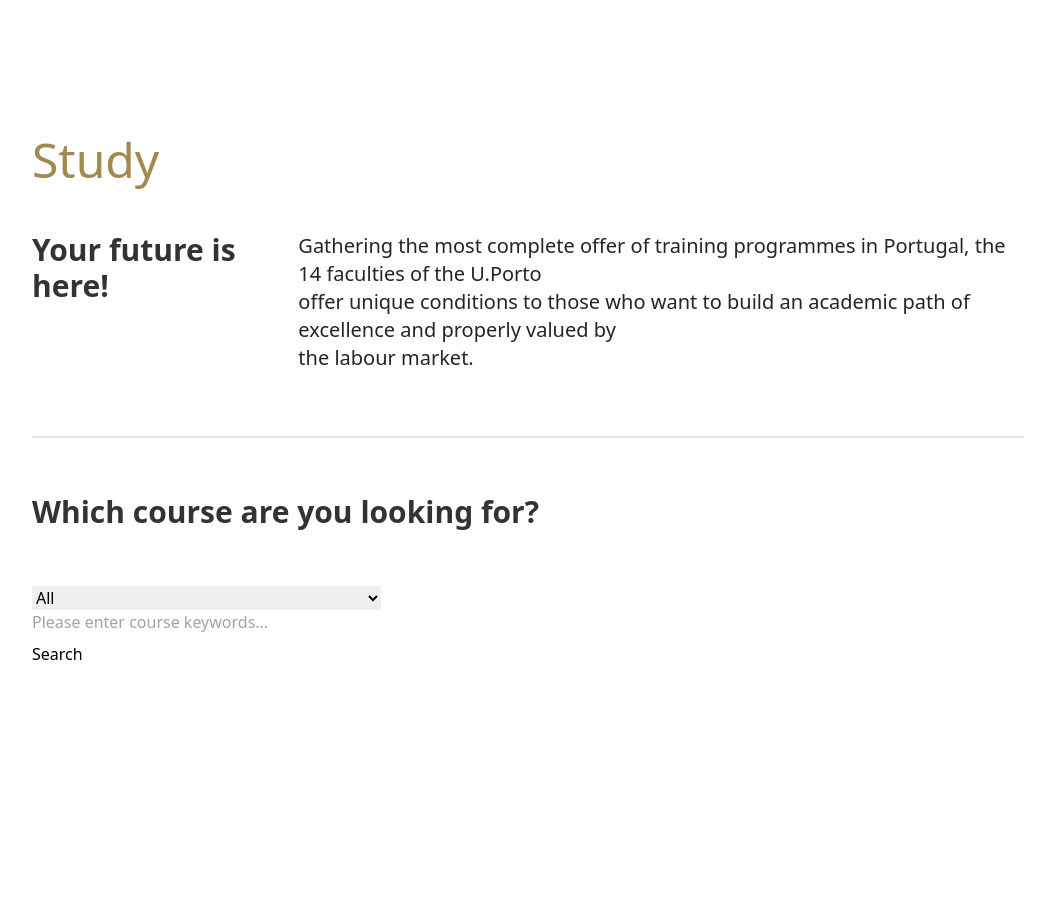
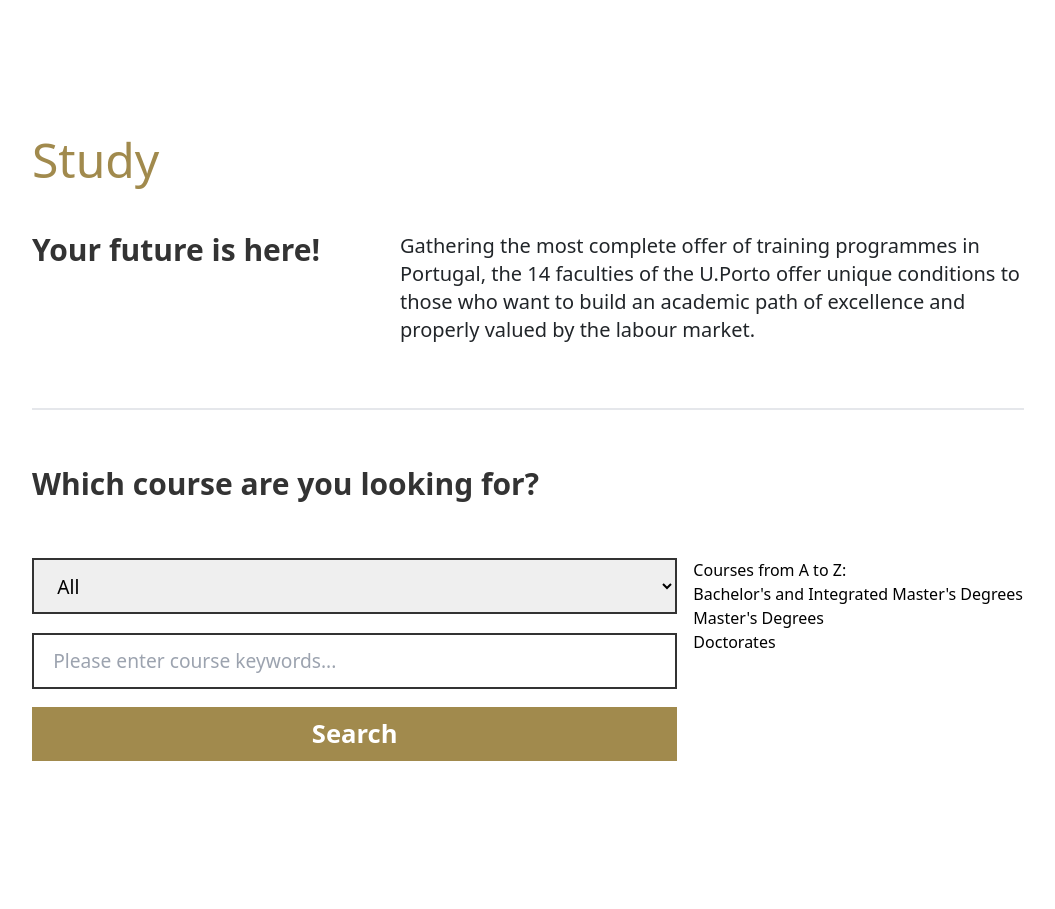
Before and after one commit to josueahadi/TheGymGate2, a website built with Vite: page src/index.html in a window 1280 px wide. Shown: the part 712-1621 px from the top of the page, without its empty margins (112-1167 px from the left). Before the commit the page ends 1594 px from the top, so only its background shows below. Built offline with nearby package versions, Linux system fonts and the light colour scheme; files whose address does not match are found by name.

Commit message:
feat: complete courses section

```diff
--- a/src/index.html
+++ b/src/index.html
@@ -1,5 +1,6 @@
 <!DOCTYPE html>
 <html lang="en">
+
 <head>
     <meta charset="UTF-8">
     <meta name="viewport" content="width=device-width, initial-scale=1.0">
@@ -9,8 +10,11 @@
     <!-- Lato -->
     <link rel="preconnect" href="https://fonts.googleapis.com">
     <link rel="preconnect" href="https://fonts.gstatic.com" crossorigin>
-    <link rel="stylesheet" href="https://cdnjs.cloudflare.com/ajax/libs/font-awesome/6.5.2/css/all.min.css" integrity="sha512-SnH5WK+bZxgPHs44uWIX+LLJAJ9/2PkPKZ5QiAj6Ta86w+fsb2TkcmfRyVX3pBnMFcV7oQPJkl9QevSCWr3W6A==" crossorigin="anonymous" referrerpolicy="no-referrer" />
+    <link rel="stylesheet" href="https://cdnjs.cloudflare.com/ajax/libs/font-awesome/6.5.2/css/all.min.css"
+        integrity="sha512-SnH5WK+bZxgPHs44uWIX+LLJAJ9/2PkPKZ5QiAj6Ta86w+fsb2TkcmfRyVX3pBnMFcV7oQPJkl9QevSCWr3W6A=="
+        crossorigin="anonymous" referrerpolicy="no-referrer" />
 </head>
+
 <body>
     <header>
         <div class="bg-[#333] px-4 w-full mx-auto justify-items-center items-center font-semibold">
@@ -63,7 +67,8 @@
                         </div>
                         <div class="text-[#212529]">
                             <form class="relative" id="search" action="#">
-                            <input class="max-w-32 bg-transparent border-b-[1px] border-[#212529] outline-0 " type="text" placeholder="Search">
+                                <input class="max-w-32 bg-transparent border-b-[1px] border-[#212529] outline-0 "
+                                    type="text" placeholder="Search">
                                 <span class="absolute top-0 right-0" role="button">
                                     <i class="fa-solid fa-magnifying-glass"></i>
                                 </span>
@@ -82,16 +87,20 @@
                     <div class="h-56"></div>
                     <div class="relative">
                         <div class="absolute w-full">
-                        <div class="absolute -left-32 top-0 text-center bg-[#a18a4d] border-[#000] border-[1px] px-[0.55rem] py-[0.375rem] leading-6">
+                            <div
+                                class="absolute -left-32 top-0 text-center bg-[#a18a4d] border-[#000] border-[1px] px-[0.55rem] py-[0.375rem] leading-6">
                                 <i class="fas fa-chevron-left"></i>
                             </div>
-                        <div class="absolute -right-32 top-0 text-center bg-[#a18a4d] border-[#000] border-[1px] px-[0.55rem] py-[0.375rem] leading-6">
+                            <div
+                                class="absolute -right-32 top-0 text-center bg-[#a18a4d] border-[#000] border-[1px] px-[0.55rem] py-[0.375rem] leading-6">
                                 <i class="fas fa-chevron-right"></i>
                             </div>
                         </div>
                         <div class="w-[480px] h-60 text-[#d5d5d5] space-y-6 bg-black/45 p-5">
-                        <h2 class="text-4xl font-bold text-[#fff] text-[1.6em]">Get to know the U.Porto Strategic Plan 2030!</h2>
-                        <p>New cocument sets out the main strategic goals and priorities to be achieved by the University until 2030.</p>
+                            <h2 class="text-4xl font-bold text-[#fff] text-[1.6em]">Get to know the U.Porto Strategic
+                                Plan 2030!</h2>
+                            <p>New cocument sets out the main strategic goals and priorities to be achieved by the
+                                University until 2030.</p>
                             <div>
                                 <a class="bg-[#a18a4d] text-[#333] font-bold py-1 px-2" href="#">See More</a>
                             </div>
@@ -110,14 +119,14 @@
                         <h1 class="text-[#a18a4d] text-5xl font-light">Study</h1>
                     </div>
                     <div class="flex flex-row gap-14 justify-between">
-                    <div class="self-start">
+                        <div class="basis-1/3 max-w-[1/3]">
                             <h4 class="text-[#333] font-semibold text-3xl text-left">Your future is here!</h4>
                         </div>
-                    <div class="max-w-2/3">
+                        <div class="basis-2/3 max-w-[2/3]">
                             <p class="text-[#212529] text-xl font-light text-left">
-                            Gathering the most complete offer of training programmes in Portugal, the 14 faculties of the U.Porto
-                            <br>
-                            offer unique conditions to those who want to build an academic path of excellence and properly valued by<br/> the labour market.
+                                Gathering the most complete offer of training programmes in Portugal, the 14 faculties
+                                of the U.Porto offer unique conditions to those who want to build an academic path of excellence and
+                                properly valued by the labour market.
                             </p>
                         </div>
                     </div>
@@ -128,13 +137,14 @@
                 <div class="flex flex-col gap-12 w-full mb-16">
                     <div class="flex flex-col gap-14">
                         <div>
-                        <h4 class="text-[#333] font-semibold text-3xl text-left">Which course are you looking for?</h4>
+                            <h4 class="text-[#333] font-semibold text-3xl text-left">Which course are you looking for?
+                            </h4>
                         </div>
                         <div class="flex flex-row justify-between">
-                        <div>
+                            <div class="basis-2/3 max-w-[2/3] pr-4 relative w-full">
                                 <form>
                                     <div>
-                                <select>
+                                        <select class="border-2 border-solid border-[#333] text-[1.2em] mb-[1em] py-[.6em] px-[1em] w-full">
                                             <option value="L,MI,M,D">All</option>
                                             <option value="L,MI">Bachelor's and Integrated Master’s Degrees</option>
                                             <option value="M">Master’s Degrees</option>
@@ -142,17 +152,28 @@
                                         </select>
                                     </div>
                                     <div>
-                                    <input class="ui-autocomplete ui-autocomplete-input" name="course" style="width: 100%" type="text" id="tags" placeholder="Please enter course keywords..." value="" autocomplete="off">
-                                    <ul id="ui-id-1" tabindex="0" class="ui-menu ui-widget ui-widget-content ui-autocomplete ui-front" unselectable="on" style="display: none;"></ul>
+                                        <input class="border-2 border-solid border-[#333] text-[1.2em] mb-[.5em] py-[.6em] px-[1em] w-full" name="course" type="text" id="tags"
+                                            placeholder="Please enter course keywords..." value="" autocomplete="off">
+                                        <!-- <ul id="ui-id-1" tabindex="0"
+                                            class=""
+                                            unselectable="on" style="display: none;"></ul> -->
                                     </div>
-                                <div class="study-submit mt-2 right">
+                                    <div class="mt-2 text-base font-normal text-left">
                                         <input id="destination" type="hidden" name="type" value="MI,L,M,D">
-                                    <input type="Submit" value="Search">
+                                        <input class="w-full bg-[#a18a4d] border-2 border-solid border-[#a18a4d] text-[#fff] text-[1.6em] font-semibold mb-[1em] py-[.2em] px-[1em] leading-10" type="Submit" value="Search">
                                         <span id="course-search-error" style="color: black;"></span>
                                     </div>
                                 </form>
                             </div>
-                        <div></div>
+                            <div class="basis-1/3 max-w-[1/3]">
+                                <div>
+                                    <h4>Courses from A to Z:</h4>
+                                    <p><a href="#">Bachelor's
+                                            and Integrated Master's Degrees</a></p>
+                                    <p><a href="#">Master's Degrees</a></p>
+                                    <p><a href="#">Doctorates</a></p>
+                                </div>
+                            </div>
                         </div>
                     </div>
                 </div>
@@ -161,4 +182,5 @@
         </div>
     </section>
 </body>
+
 </html>
```
Lines whose indentation alone changed are shown as unchanged.
